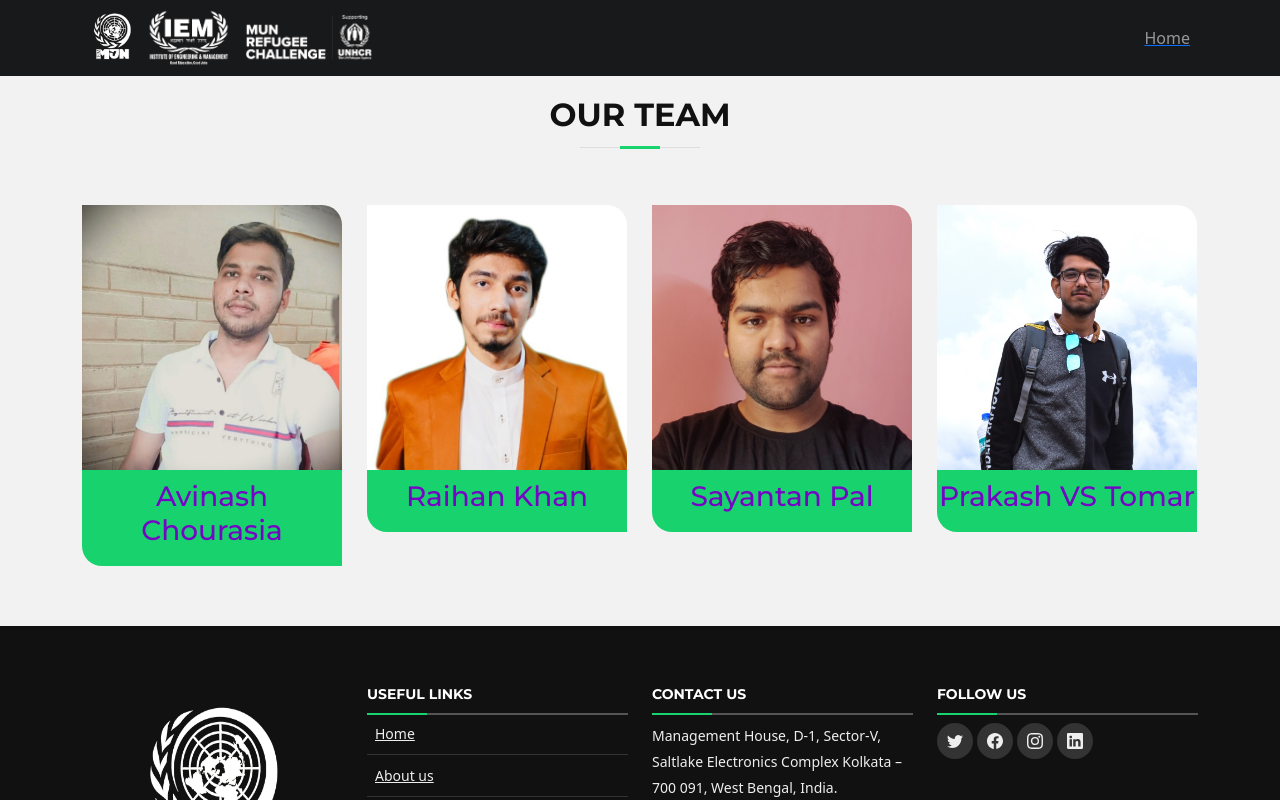
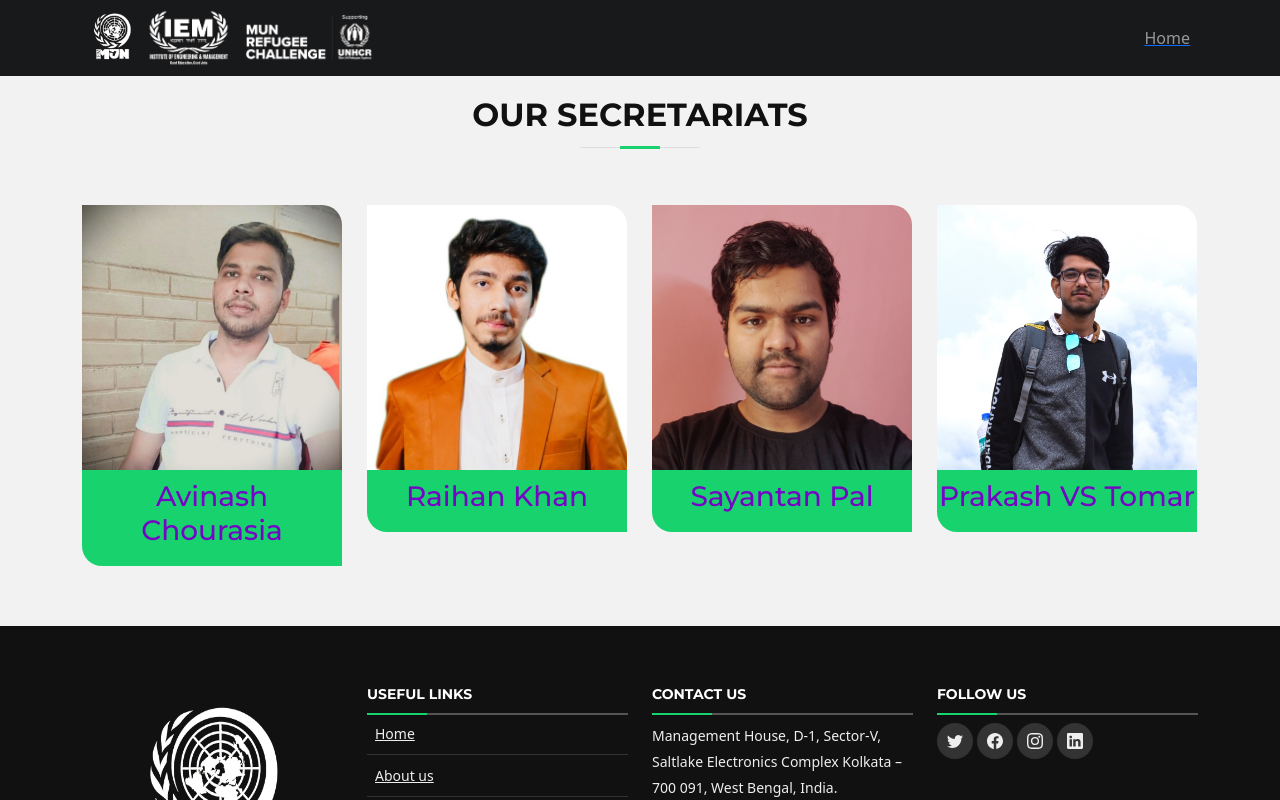
Before and after one commit to debajyoti2050/IEM-MUN-2022, a React (Create React App) app: page /team in a window 1280 px wide. Shown: the top 800 px of the page. Built offline with nearby package versions, Linux system fonts and the light colour scheme.

Commit message:
secretariats

```diff
--- a/src/components/team/Team.jsx
+++ b/src/components/team/Team.jsx
@@ -12,7 +12,7 @@ const Team = () => {
     <section id="team" className="team pt-5">
       <div className="container pt-5 pb-5 mb-5">
       <header className="section-header">
-          <h3>Our Team</h3>
+          <h3>Our Secretariats</h3>
         </header>
         <div className="row center">
           {Teamm.map((e) => {
```
